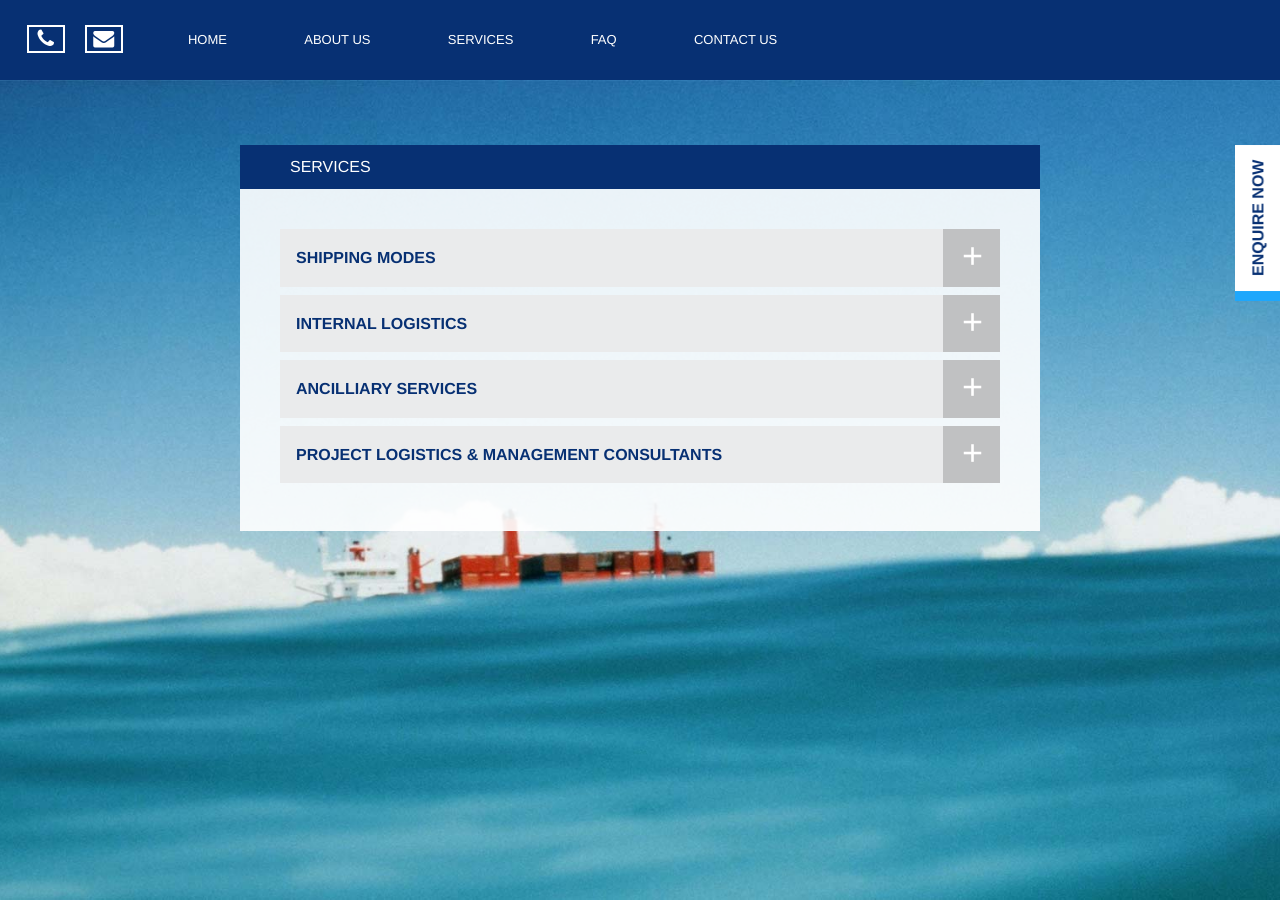
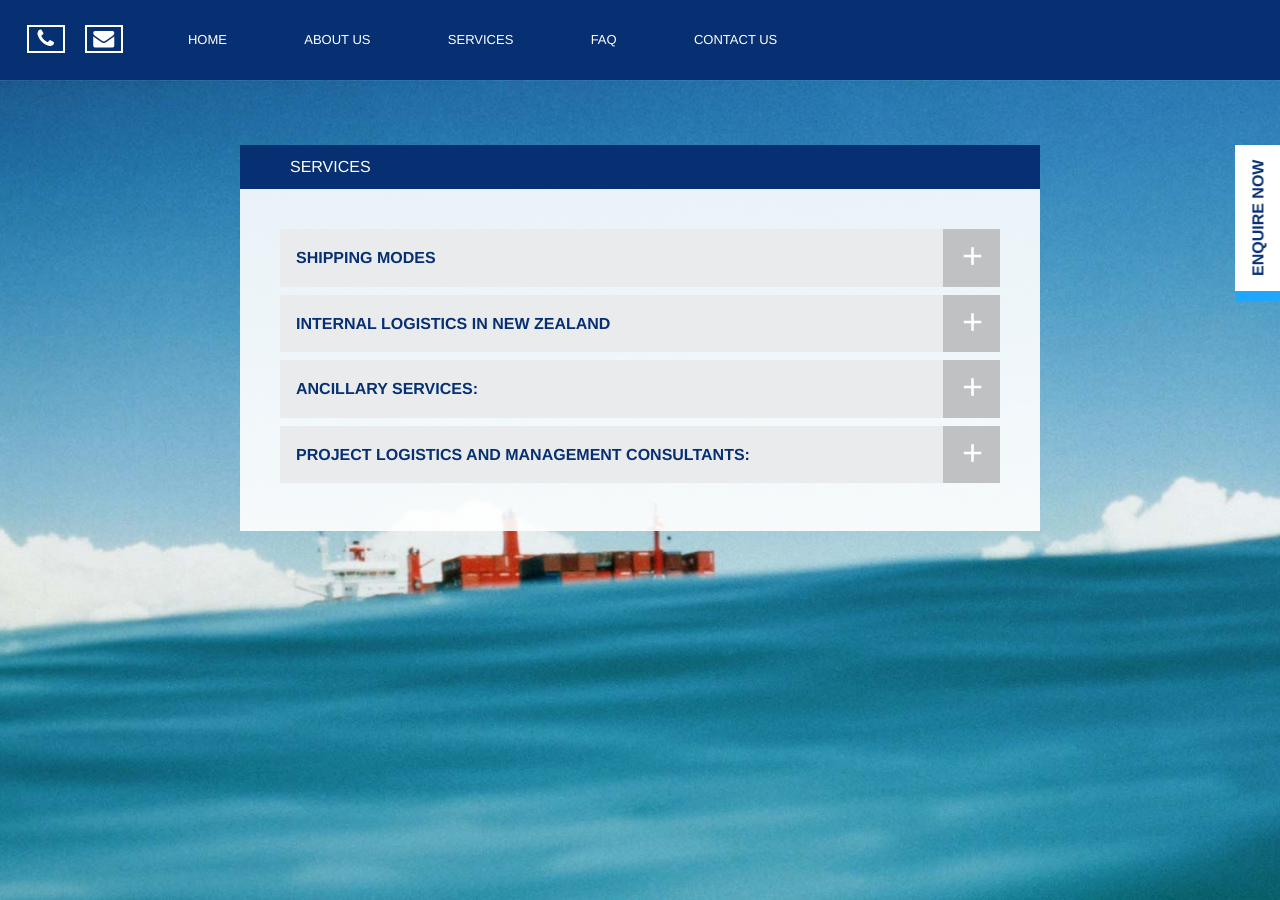
Before and after one commit to chrisgreeff/nautica, a Jekyll site: the page built from services/index.html, in a window 1280 px wide. Built offline with Jekyll 4.4.1, drawn with Linux system fonts in a browser that asks for light colours; some of the changed lines change nothing that is shown.

Commit message:
Input all the copy for the services section.

```diff
--- a/services/index.html
+++ b/services/index.html
@@ -14,58 +14,99 @@
           <div class="na-accordion-navigation-icon"></div>
         </a>
         <div id="services-1" class="content">
+          <p>
+            We offer a versatile range of shipping modes that include the following:
+          </p>
           <h3 class="na-panel-sub-header">Sea Freight:</h3>
-          <p><strong>LCL cargo -</strong>full port to port ocean freight handling for smaller shipments not requiring a full container load. We combine our consolidated cargo with global partners to ensure we get prompt shipments and departures at competitive prices.</p>
-          <p><strong>FCL cargo -</strong> full port to port ocean freight handling for full container loads. whether it be 20ft or 40ft HC containers. our buying power means we have access to very competitive rates across all major shipping lines.</p>
-          <p><strong>RORO (Rall On/Roll air vessel) cargo -</strong> for cars, trucks, agricultural equipment, caravans and motorhomes.</p>
-
+          <p>LCL (less than a container load) cargo: Full port-to-port ocean freight handling for smaller shipments not requiring a full container load. We combine our consolidated cargo with global partners to ensure prompt shipments and departures at competitive prices.</p>
+          <p>FCL (full container load) cargo: Full port-to-port ocean freight handling for full container loads, whether 20ft or 40ft HC containers. Our strong buying power means we have access to very competitive rates across all major shipping lines.</p>
+          <p>RORO (roll on/roll off vessel) cargo: For cars, trucks, agricultural equipment, caravans and motorhomes.</p>
           <h3 class="na-panel-sub-header">Airfreight</h3>
-          <p><strong>Airfreight cargo -</strong> global time dependant logi cs solutions giving access to customers on a global scale to meet market demands. From small shipments through to larger consignments. we can provide a service to meet your requirements.</p>
+          <p>Airfreight cargo: Global, time-dependant logistics solutions allow you to meet the market demands of customers on a worldwide scale. From small shipments through to larger consignments, we provide a service that meets your requirements.</p>
+          <h3 class="na-panel-sub-header">Overseas Logistics:</h3>
+          <p>With access to an extensive range of agents covering all continents throughout the world, we are able to arrange all logistical requirements overseas to cater for your needs.</p>
+          <p>
+            Whether importing from/exporting to an overseas location, we can manage:
+          </p>
+          <ul>
+            <li>Consignment collection and delivery</li>
+            <li>Export/import clearances and paperwork requirements</li>
+            <li>Port handling charges and all other liner surcharges</li>
+            <li>Storage, warehousing and distribution</li>
+          </ul>
         </div>
       </li>
       <li class="accordion-navigation">
         <a href="#services-2">
-          Internal Logistics
+          Internal Logistics in New Zealand
           <div class="na-accordion-navigation-icon"></div>
         </a>
         <div id="services-2" class="content">
-          <h3 class="na-panel-sub-header">Sea Freight:</h3>
-          <p><strong>LCL cargo -</strong>full port to port ocean freight handling for smaller shipments not requiring a full container load. We combine our consolidated cargo with global partners to ensure we get prompt shipments and departures at competitive prices.</p>
-          <p><strong>FCL cargo -</strong> full port to port ocean freight handling for full container loads. whether it be 20ft or 40ft HC containers. our buying power means we have access to very competitive rates across all major shipping lines.</p>
-          <p><strong>RORO (Rall On/Roll air vessel) cargo -</strong> for cars, trucks, agricultural equipment, caravans and motorhomes.</p>
-
-          <h3 class="na-panel-sub-header">Airfreight</h3>
-          <p><strong>Airfreight cargo -</strong> global time dependant logi cs solutions giving access to customers on a global scale to meet market demands. From small shipments through to larger consignments. we can provide a service to meet your requirements.</p>
+          <p>
+            Whether exporting or importing, we offer a selection of services to ensure a smooth and hassle-free process.
+          </p>
+          <h3 class="na-panel-sub-header">Exports:</h3>
+          <p>
+            Nautica provides complete in-house logistics that enable a one-stop solution for exporting goods from New Zealand. Our experienced team ensure your goods are handled and shipped out when required, with minimal time and hassle for you.
+          </p>
+          <p>
+            Our exporting service includes:
+          </p>
+          <ul>
+            <li>Collection and consolidation of goods:</li>
+              <ul>
+                <li> Small package collection from your door</li>
+                <li> Pallet uplift</li>
+                <li> Empty container delivery to your door; then collection once loaded</li>
+                <li> Vehicle/machinery transport requirements</li>
+              </ul>
+            <li>Export clearances and document handling</li>
+            <li>Container loading and packing solutions</li>
+            <li>Warehousing and storage for prior-export handling</li>
+            <li>Originating port service and terminal charges</li>
+            <li>Shipping line fees</li>
+          </ul>
+          <h3 class="na-panel-sub-header">Imports:</h3>
+          <p>
+            Nautica provides complete in-house logistics that enable a one-stop importing solution for bringing goods into New Zealand. We ensure your goods are handled with care and delivered to you with minimal fuss for you. This can include:
+          </p>
+          <ul>
+            <li>Import customs clearance and handling requirements</li>
+            <li>Port handling and stevedoring</li>
+            <li>Shipping line port service and terminal charges</li>
+            <li>MPI biosecurity clearances, which include any inspections, cleaning, fumigations, etc.</li>
+            <li>Warehousing and storage solutions</li>
+            <li>NZ internal logistics from port/unpacking facility to your door or warehouse</li>
+          </ul>
         </div>
       </li>
       <li class="accordion-navigation">
         <a href="#services-3">
-          Ancilliary Services
+          Ancillary Services:
           <div class="na-accordion-navigation-icon"></div>
         </a>
         <div id="services-3" class="content">
-          <h3 class="na-panel-sub-header">Sea Freight:</h3>
-          <p><strong>LCL cargo -</strong>full port to port ocean freight handling for smaller shipments not requiring a full container load. We combine our consolidated cargo with global partners to ensure we get prompt shipments and departures at competitive prices.</p>
-          <p><strong>FCL cargo -</strong> full port to port ocean freight handling for full container loads. whether it be 20ft or 40ft HC containers. our buying power means we have access to very competitive rates across all major shipping lines.</p>
-          <p><strong>RORO (Rall On/Roll air vessel) cargo -</strong> for cars, trucks, agricultural equipment, caravans and motorhomes.</p>
-
-          <h3 class="na-panel-sub-header">Airfreight</h3>
-          <p><strong>Airfreight cargo -</strong> global time dependant logi cs solutions giving access to customers on a global scale to meet market demands. From small shipments through to larger consignments. we can provide a service to meet your requirements.</p>
+          <p>Our comprehensive services also include the following:</p>
+          <ul>
+            <li>Foreign exchange services: We are equipped to provide customers with an in-house FX service, giving customers access to wholesale FX rates for buying currency.</li>
+            <li>Marine insurance cover: All shipments can be fully covered under our full A clause policies, which are individually priced and planned for every shipment.</li>
+            <li>Advice on GST, duties and other tax services.</li>
+            <li>Letters of credit and transit finance: For customers wanting financial services, we provide direct contact with financial services providers who are leaders in the field of international finance for goods and commodities.</li>
+          </ul>
         </div>
       </li>
       <li class="accordion-navigation">
         <a href="#services-4">
-          Project Logistics & Management Consultants
+          Project logistics and management consultants:
           <div class="na-accordion-navigation-icon"></div>
         </a>
         <div id="services-4" class="content">
-          <h3 class="na-panel-sub-header">Sea Freight:</h3>
-          <p><strong>LCL cargo -</strong>full port to port ocean freight handling for smaller shipments not requiring a full container load. We combine our consolidated cargo with global partners to ensure we get prompt shipments and departures at competitive prices.</p>
-          <p><strong>FCL cargo -</strong> full port to port ocean freight handling for full container loads. whether it be 20ft or 40ft HC containers. our buying power means we have access to very competitive rates across all major shipping lines.</p>
-          <p><strong>RORO (Rall On/Roll air vessel) cargo -</strong> for cars, trucks, agricultural equipment, caravans and motorhomes.</p>
-
-          <h3 class="na-panel-sub-header">Airfreight</h3>
-          <p><strong>Airfreight cargo -</strong> global time dependant logi cs solutions giving access to customers on a global scale to meet market demands. From small shipments through to larger consignments. we can provide a service to meet your requirements.</p>
+          <p>Nautica is also experienced in the following areas:</p>
+          <ul>
+            <li>Supply chain solutions</li>
+            <li>Market analysis and research</li>
+            <li>Global strategy implementation for wider supply chain management</li>
+          </ul>
         </div>
       </li>
     </ul>
```
